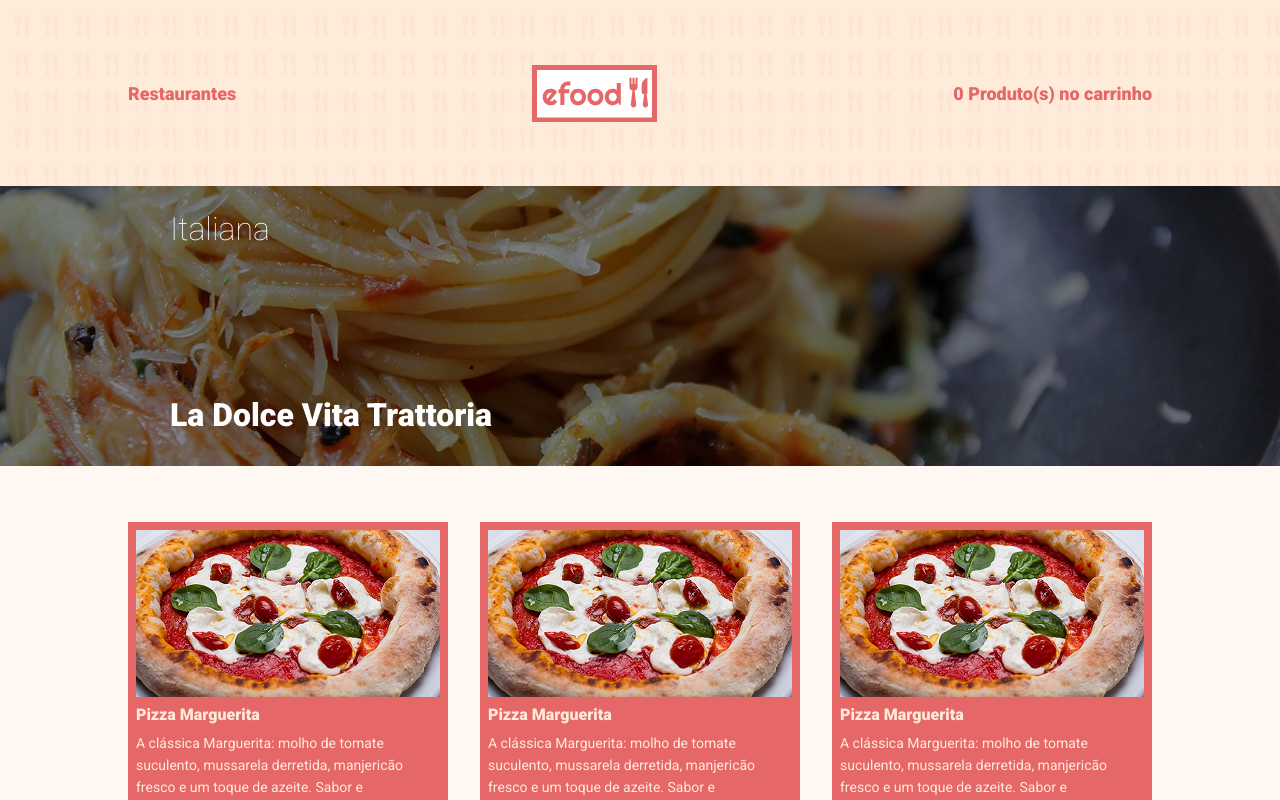
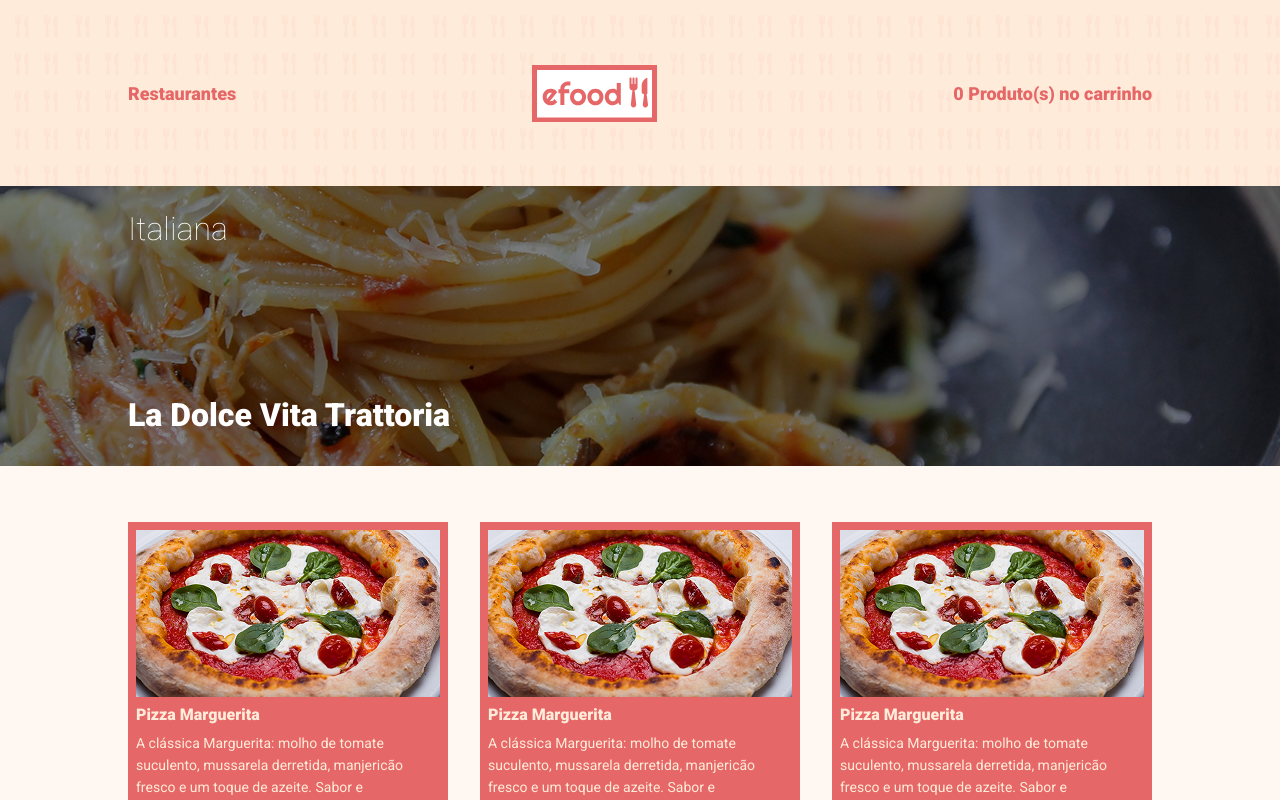
Before and after one commit to pedrof777/efood, a React (Create React App) app: page /saibamais in a window 1280 px wide. Shown: the top 800 px of the page. Built offline with nearby package versions, Linux system fonts and the light colour scheme.

Commit message:
fix: Corrigindo erro de tamanho no hero

```diff
--- a/src/Components/SaibaMaisList/index.tsx
+++ b/src/Components/SaibaMaisList/index.tsx
@@ -17,7 +17,7 @@ const SaibaMaisList = ({ foods }: Props) => {
     <>
       <section>
         <FundoImg>
-          <ContainerTitle>
+          <ContainerTitle className="container">
             <TitleCategory>Italiana</TitleCategory>
             <NameRestaurante>La Dolce Vita Trattoria</NameRestaurante>
           </ContainerTitle>
--- a/src/Components/SaibaMaisList/styles.ts
+++ b/src/Components/SaibaMaisList/styles.ts
@@ -16,7 +16,7 @@ export const ContainerTitle = styled.div`
   display: flex;
   flex-direction: column;
   justify-content: space-between;
-  padding: 24px 0px 32px 170px;
+  padding: 24px 0px 32px 0px;
 `
 
 export const TitleCategory = styled.p`
```
